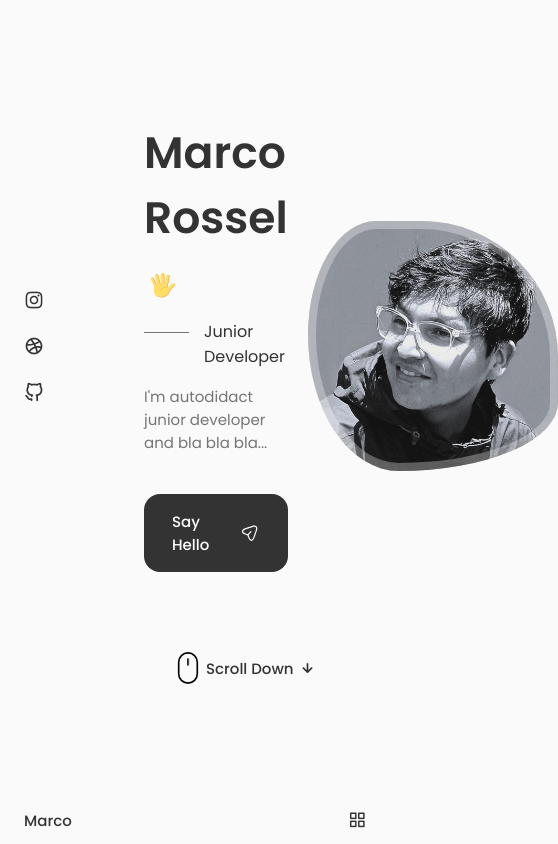
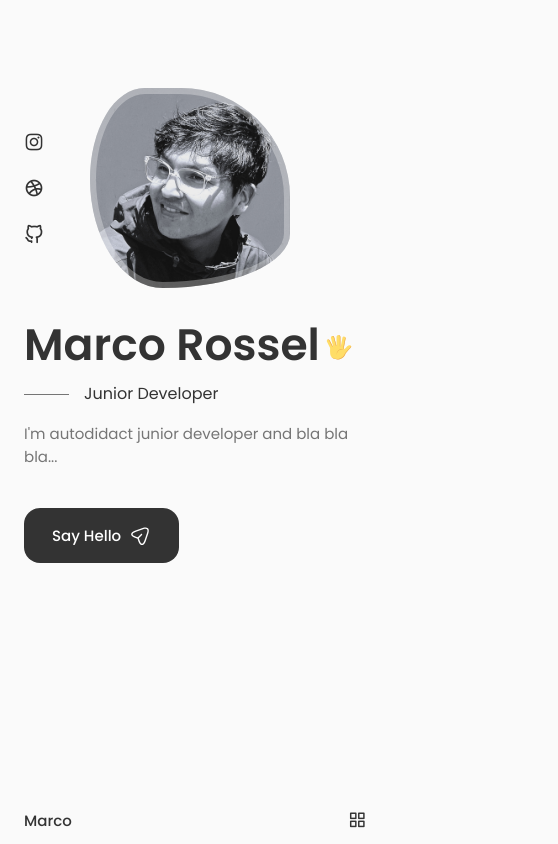
Before and after one commit to MarcoRosselDev/portafollio, a React (Create React App) app: page / in a window 390 px wide. Shown: the whole page, 558 px wide, since content can reach past the window. Built offline with nearby package versions, Linux system fonts and the light colour scheme.

Commit message:
Home styles 12

```diff
--- a/src/components/home/home.css
+++ b/src/components/home/home.css
@@ -144,15 +144,44 @@
     height: 250px;
     box-shadow: inset 0 0 0 8px rgb(255 255 255 / 30%);
   }
+
+  .home__scroll {
+    margin-left: 7.5rem;
+  }
 }
 
 /* For medium devices */
 @media screen and (max-width: 768px) {
-}
+  .home__content {
+    grid-template-columns: 0.5fr 3fr;
+    padding-top: 3.5rem;
+  }
+  .home__img {
+    order: initial;
+    justify-self: initial;
+  }
+  .home__data {
+    grid-column: 1/3;
+  }
+  .home__img {
+    box-shadow: inset 0 0 0 6px rgb(255 255 255 / 30%);
+    width: 200px;
+    height: 200px;
+  }
 
-@media screen and (max-width: 576px) {
+  .home__scroll {
+    display: none;
+  }
 }
 
 /* For small devices */
 @media screen and (max-width: 350px) {
+  .home__img {
+    width: 180px;
+    height: 180px;
+  }
+  .home__hand {
+    width: 22px;
+    height: 22px;
+  }
 }
```
